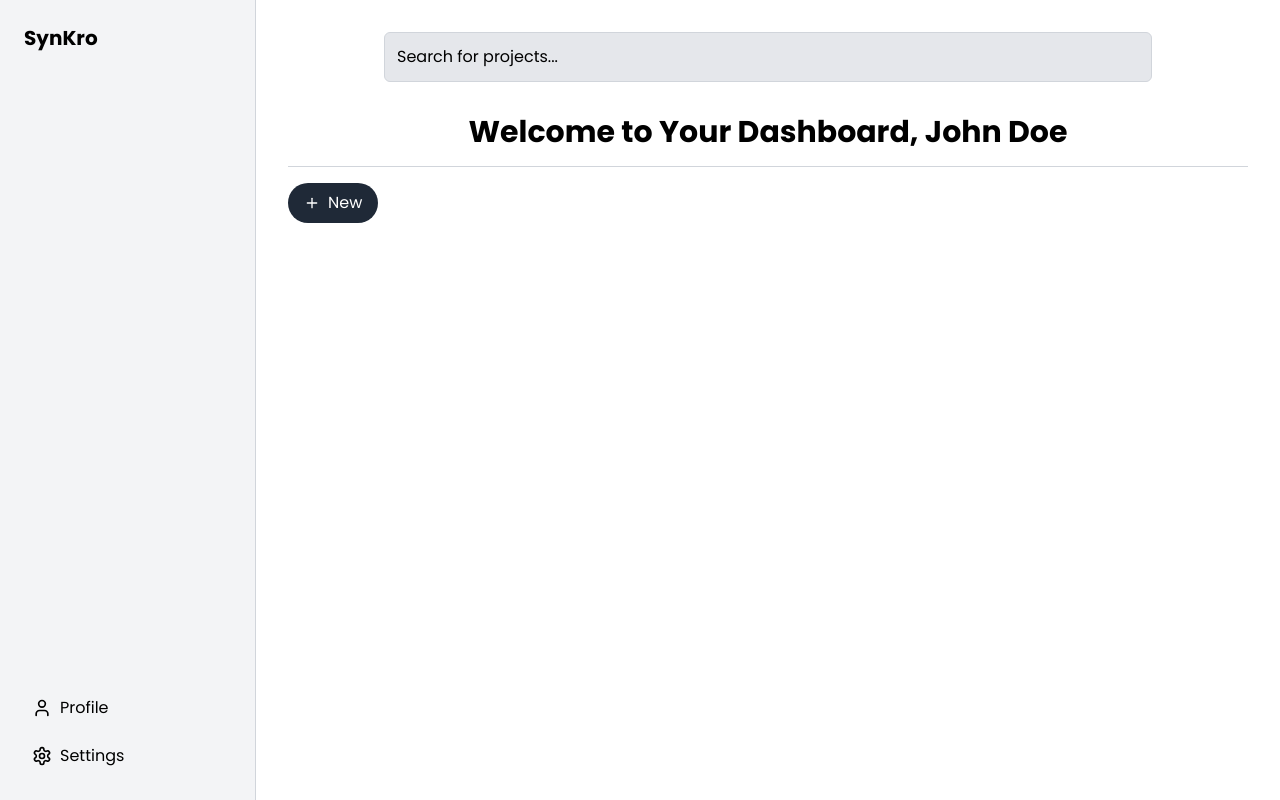
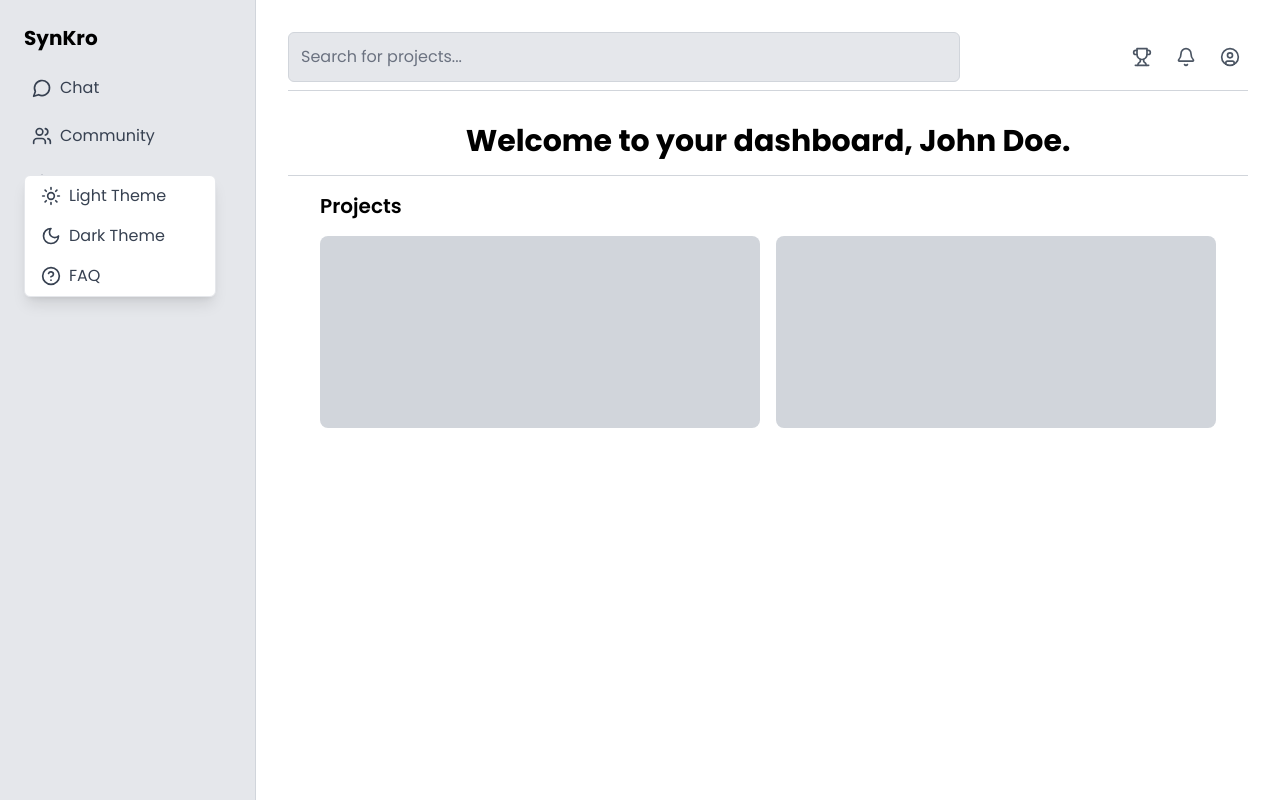
Before and after one commit to PranayVasoya/SynKro, a Next.js app: page /dashboard in a window 1280 px wide. Both pictures are taken after a click on the element "Settings". Built offline with nearby package versions, Linux system fonts and the light colour scheme.

Commit message:
Update page.tsx

```diff
--- a/src/app/dashboard/page.tsx
+++ b/src/app/dashboard/page.tsx
@@ -2,16 +2,131 @@
 
 import { useState, useEffect } from "react";
 import { useRouter } from "next/navigation";
-import { User, Settings } from "lucide-react";
-import { Plus } from "lucide-react";
+import { UserCircle, Cog, Bell, Trophy, MessageCircle, Sun, Moon, HelpCircle, Users } from "lucide-react";
 
+// ProjectPopup Component
+const ProjectPopup = ({ onClose }) => {
+  const [title, setTitle] = useState("");
+  const [description, setDescription] = useState("");
+  const [techStack, setTechStack] = useState("");
+  const [repoLink, setRepoLink] = useState("");
+  const [liveLink, setLiveLink] = useState("");
+  const [lookingForMembers, setLookingForMembers] = useState(false);
+
+  const handleSubmit = async (e) => {
+    e.preventDefault();
+    const projectData = {
+      title,
+      description,
+      techStack: techStack.split(",").map(item => item.trim()),
+      repoLink,
+      liveLink,
+      createdBy: "userIdHere",
+      lookingForMembers,
+    };
+    console.log("Project Data:", projectData);
+    onClose();
+  };
+
+  return (
+    <div className="fixed inset-0 bg-black bg-opacity-50 flex items-center justify-center z-50">
+      <div className="bg-white p-4 rounded-lg shadow-2xl w-96 transform transition-all duration-300 hover:shadow-3xl border border-gray-200">
+        <div className="flex justify-between items-center mb-3">
+          <h2 className="text-xl font-bold text-gray-800">Create New Project</h2>
+          <button onClick={onClose} className="text-gray-500 hover:text-gray-700">
+            <svg className="w-6 h-6" fill="none" stroke="currentColor" viewBox="0 0 24 24">
+              <path strokeLinecap="round" strokeLinejoin="round" strokeWidth="2" d="M6 18L18 6M6 6l12 12"/>
+            </svg>
+          </button>
+        </div>
+        <form onSubmit={handleSubmit} className="space-y-3">
+          <div>
+            <label className="block text-sm font-medium text-gray-700">Title</label>
+            <input
+              type="text"
+              value={title}
+              onChange={(e) => setTitle(e.target.value)}
+              className="w-full p-2 border rounded-lg focus:ring-2 focus:ring-blue-500 bg-gray-50"
+              required
+            />
+          </div>
+          <div>
+            <label className="block text-sm font-medium text-gray-700">Description</label>
+            <textarea
+              value={description}
+              onChange={(e) => setDescription(e.target.value)}
+              className="w-full p-2 border rounded-lg focus:ring-2 focus:ring-blue-500 bg-gray-50 h-16"
+            />
+          </div>
+          <div>
+            <label className="block text-sm font-medium text-gray-700">Tech Stack (comma separated)</label>
+            <input
+              type="text"
+              value={techStack}
+              onChange={(e) => setTechStack(e.target.value)}
+              className="w-full p-2 border rounded-lg focus:ring-2 focus:ring-blue-500 bg-gray-50"
+            />
+          </div>
+          <div className="flex space-x-4">
+            <div className="w-1/2">
+              <label className="block text-sm font-medium text-gray-700">Repo Link</label>
+              <input
+                type="url"
+                value={repoLink}
+                onChange={(e) => setRepoLink(e.target.value)}
+                className="w-full p-2 border rounded-lg focus:ring-2 focus:ring-blue-500 bg-gray-50"
+              />
+            </div>
+            <div className="w-1/2">
+              <label className="block text-sm font-medium text-gray-700">Live Link</label>
+              <input
+                type="url"
+                value={liveLink}
+                onChange={(e) => setLiveLink(e.target.value)}
+                className="w-full p-2 border rounded-lg focus:ring-2 focus:ring-blue-500 bg-gray-50"
+              />
+            </div>
+          </div>
+          <div>
+            <label className="flex items-center text-sm text-gray-700">
+              <input
+                type="checkbox"
+                checked={lookingForMembers}
+                onChange={(e) => setLookingForMembers(e.target.checked)}
+                className="mr-2 accent-blue-500"
+              />
+              Looking for Members
+            </label>
+          </div>
+          <div className="flex justify-end gap-2">
+            <button
+              type="button"
+              onClick={onClose}
+              className="px-4 py-1 bg-gray-200 rounded-md hover:bg-gray-300 text-gray-800 font-semibold"
+            >
+              Cancel
+            </button>
+            <button
+              type="submit"
+              className="px-4 py-1 bg-blue-600 text-white rounded-md hover:bg-blue-700 font-semibold"
+            >
+              Create
+            </button>
+          </div>
+        </form>
+      </div>
+    </div>
+  );
+};
 
 export default function Dashboard() {
   const router = useRouter();
   const [showSidebar, setShowSidebar] = useState(false);
   const [searchText, setSearchText] = useState("");
+  const [showProjectPopup, setShowProjectPopup] = useState(false);
+  const [showSettingsDropdown, setShowSettingsDropdown] = useState(false);
 
-  const isAuthenticated = true; // Simulate authentication
+  const isAuthenticated = true;
 
   useEffect(() => {
     if (!isAuthenticated) {
@@ -19,14 +134,12 @@ export default function Dashboard() {
     }
   }, [isAuthenticated, router]);
 
-  // Close mobile sidebar if screen becomes large
   useEffect(() => {
     const handleResize = () => {
       if (window.innerWidth >= 768) {
         setShowSidebar(false);
       }
     };
-
     window.addEventListener("resize", handleResize);
     return () => window.removeEventListener("resize", handleResize);
   }, []);
@@ -34,30 +147,61 @@ export default function Dashboard() {
   if (!isAuthenticated) return null;
 
   const menuItems = [
-    { label: "Profile", icon: <User className="w-5 h-5" /> },
-    { label: "Settings", icon: <Settings className="w-5 h-5" /> },
+    { label: "Chat", icon: <MessageCircle className="w-5 h-5" />, action: () => router.push("/chat") },
+    { label: "Community", icon: <Users className="w-5 h-5" />, action: () => router.push("/community") },
+    { label: "Profile", icon: <UserCircle className="w-5 h-5" />, action: () => router.push("/profile") },
+    { label: "Settings", icon: <Cog className="w-5 h-5" />, action: () => setShowSettingsDropdown(!showSettingsDropdown) },
   ];
 
   const MenuLinks = () => (
-    <div className="flex flex-col h-full w-full bg-gray-100 overflow-hidden">
-      {/* Spacer to push menu items to the bottom */}
-      <div className="flex-grow"></div>
-      {/* Bottom Menu */}
-      <div className="space-y-2 w-full">
+    <div className="flex flex-col space-y-2 w-full">
       {menuItems.map((item, idx) => (
         <div
           key={idx}
-            className="flex items-center w-full text-black cursor-pointer px-2 py-2 hover:border-t hover:border-b hover:border-black transition"
+          className="flex items-center text-gray-700 cursor-pointer px-2 py-2 hover:bg-gray-300 rounded transition relative"
+          onClick={item.action}
         >
           {item.icon}
           <span className="ml-2">{item.label}</span>
+          {item.label === "Settings" && showSettingsDropdown && (
+            <div className="absolute left-0 mt-2 w-48 bg-white shadow-lg rounded-md border border-gray-200 z-50">
+              <button
+                onClick={() => {
+                  // Toggle light/dark theme logic here
+                  console.log("Toggled theme");
+                  setShowSettingsDropdown(false);
+                }}
+                className="flex items-center w-full px-4 py-2 text-gray-700 hover:bg-gray-100 rounded-t-md"
+              >
+                <Sun className="w-5 h-5 mr-2" /> Light Theme
+              </button>
+              <button
+                onClick={() => {
+                  // Toggle light/dark theme logic here
+                  console.log("Toggled theme");
+                  setShowSettingsDropdown(false);
+                }}
+                className="flex items-center w-full px-4 py-2 text-gray-700 hover:bg-gray-100"
+              >
+                <Moon className="w-5 h-5 mr-2" /> Dark Theme
+              </button>
+              <button
+                onClick={() => {
+                  router.push("/faq");
+                  setShowSettingsDropdown(false);
+                }}
+                className="flex items-center w-full px-4 py-2 text-gray-700 hover:bg-gray-100 rounded-b-md"
+              >
+                <HelpCircle className="w-5 h-5 mr-2" /> FAQ
+              </button>
+            </div>
+          )}
         </div>
       ))}
     </div>
-    </div>
   );
 
-  const MenuIcon = ({ onClick }: { onClick: () => void }) => (
+  const MenuIcon = ({ onClick }) => (
     <button onClick={onClick}>
       <svg
         className="w-6 h-6 text-black"
@@ -76,77 +220,77 @@ export default function Dashboard() {
     </button>
   );
 
+  const handleLeaderboard = () => {
+    router.push("/leaderboard");
+  };
+
   return (
     <div className="flex min-h-screen w-full relative">
-      {/* Sidebar for Desktop */}
-      <aside className="hidden md:flex flex-col w-64 bg-gray-100 p-6 space-y-8 border-r border-gray-300 h-screen">
+      <aside className="hidden md:flex flex-col w-64 bg-gray-200 p-6 space-y-4 border-r border-gray-300 h-screen">
         <h1 className="text-xl font-bold text-black">SynKro</h1>
-        <div className="flex flex-col h-full">
         <MenuLinks />
-        </div>
       </aside>
 
-      {/* Mobile Menu Toggle */}
       {!showSidebar && (
         <div className="md:hidden fixed top-4 left-4 z-50">
           <MenuIcon onClick={() => setShowSidebar(true)} />
         </div>
       )}
 
-      {/* Mobile Sidebar & Backdrop */}
       {showSidebar && (
         <>
-          {/* Backdrop */}
           <div
             className="fixed inset-0 bg-black opacity-40 z-40"
             onClick={() => setShowSidebar(false)}
           />
-
-          {/* Sidebar */}
-          <aside className="fixed top-0 left-0 w-64 h-screen bg-gray-100 p-6 space-y-8 border-r border-gray-300 z-50 transition-transform duration-300 transform translate-x-0 overflow-y-auto">
-            {/* Menu icon inside sidebar, top-right corner */}
+          <aside className="fixed top-0 left-0 w-64 h-screen bg-gray-200 p-6 space-y-4 border-r border-gray-300 z-50 transition-transform duration-300 transform translate-x-0 overflow-y-auto">
             <div className="flex justify-end">
               <MenuIcon onClick={() => setShowSidebar(false)} />
             </div>
-
-            <h1 className="text-xl font-bold text-black">SynKro</h1>
-            <div className="flex flex-col h-full">
+            <h1 className="text-xl font-bold text-black">SynKro BETA</h1>
             <MenuLinks />
-            </div>
           </aside>
         </>
       )}
 
-      {/* Main Content */}
       <main className="flex-1 flex flex-col items-center justify-start p-8 w-full">
-
-        {/* Search for Projects */}
-        <div className="w-full max-w-xs sm:max-w-sm md:max-w-md lg:max-w-xl xl:max-w-3xl mb-6 sm:mb-8">
+        <div className="w-full flex justify-between items-center mb-6 sm:mb-8 border-b border-gray-300 pb-2">
           <input
             type="text"
-            className="w-full p-2 sm:p-3 bg-gray-200 text-black border border-gray-300 rounded-md focus:outline-none focus:ring-2 focus:ring-black text-sm sm:text-base placeholder-black"
+            className="w-full max-w-2xl p-2 sm:p-3 bg-gray-200 text-black border border-gray-300 rounded-md focus:outline-none focus:ring-2 focus:ring-black text-sm sm:text-base placeholder-gray-500"
             placeholder="Search for projects..."
             value={searchText}
             onChange={(e) => setSearchText(e.target.value)}
           />
+          <div className="flex space-x-2">
+            <button className="p-2 hover:bg-gray-200 rounded-full" onClick={handleLeaderboard}>
+              <Trophy className="w-5 h-5 text-gray-600" />
+            </button>
+            <button className="p-2 hover:bg-gray-200 rounded-full">
+              <Bell className="w-5 h-5 text-gray-600" />
+            </button>
+            <button className="p-2 hover:bg-gray-200 rounded-full">
+              <UserCircle className="w-5 h-5 text-gray-600" />
+            </button>
+          </div>
         </div>
 
-        {/* Welcome Text with Bottom Border */}
         <div className="w-full border-b border-gray-300 mb-3 sm:mb-4 pb-3 sm:pb-4 text-center">
           <h1 className="text-xl sm:text-2xl md:text-3xl font-bold text-black">
-            Welcome to Your Dashboard, John Doe
+            Welcome to your dashboard, John Doe.
           </h1>
         </div>
 
-        {/* New Button aligned left */}
-        <div className="w-full mb-6 flex justify-start">
-          <button className="flex items-center gap-2 bg-gray-800 text-white py-2 px-4 rounded-full text-sm sm:text-base hover:bg-gray-700 transition">
-            <Plus className="w-4 h-4" />
-            New
-          </button>
+        <div className="w-full max-w-4xl">
+          <h2 className="text-lg sm:text-xl font-semibold text-black mb-4">Projects</h2>
+          <div className="grid grid-cols-1 sm:grid-cols-2 gap-4">
+            <div className="bg-gray-300 h-48 rounded-lg flex items-center justify-center"></div>
+            <div className="bg-gray-300 h-48 rounded-lg flex items-center justify-center"></div>
           </div>
+        </div>
+      </main>
 
-      </main>
+      {showProjectPopup && <ProjectPopup onClose={() => setShowProjectPopup(false)} />}
     </div>
   );
 }
```
Lines whose indentation alone changed are shown as unchanged.
